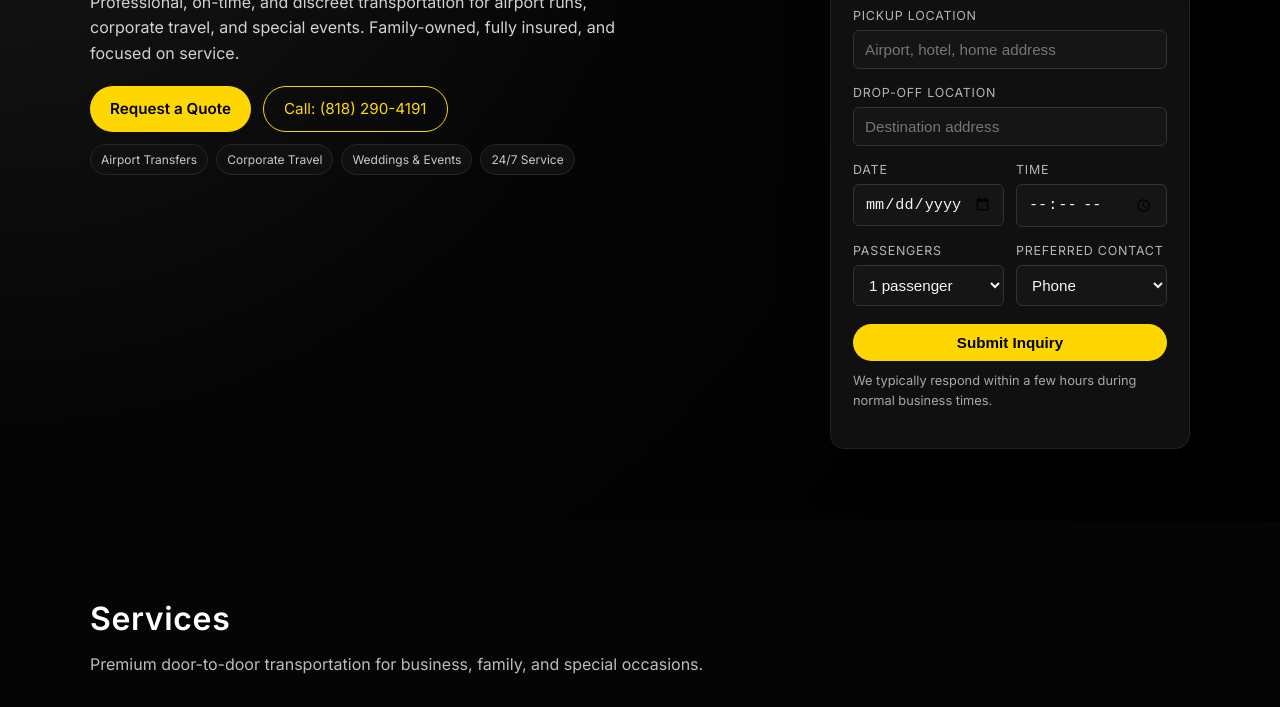
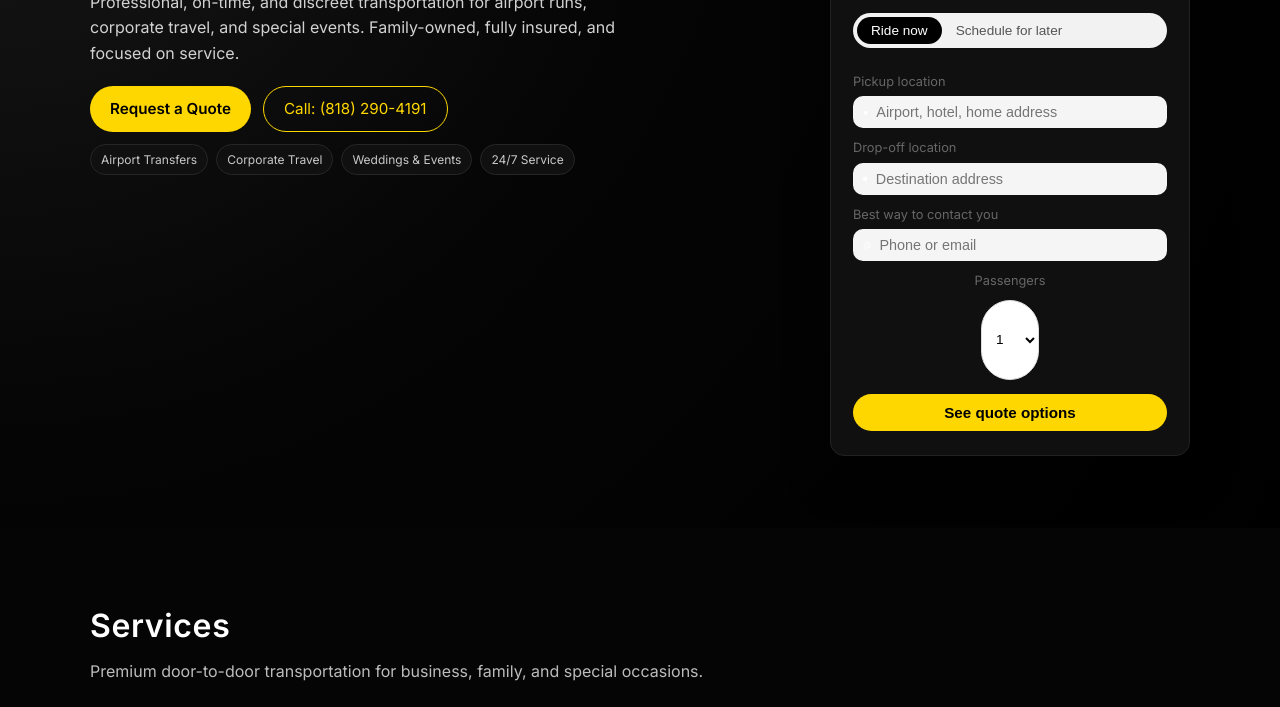
Before and after one commit to hasibr1/selectiveone, a plain HTML site: page index.html in a window 1280 px wide. Shown: the part 312-1019 px from the top of the page. Drawn offline with Linux system fonts and the light colour scheme.

Commit message:
Simplify hero form to Uber-style pickup/dropoff

```diff
--- a/index.html
+++ b/index.html
@@ -69,21 +69,35 @@
 
             <!-- HERO FORM (NETLIFY) -->
       <div class="hero-card">
-        <h2>Instant Ride Inquiry</h2>
+        <h2>Go anywhere with Selective One</h2>
         <p class="hero-card-sub">
-          Send your trip details and we’ll text or email you a quote.
+          Send your pickup and drop-off — we’ll reply with a quote.
         </p>
 
         <form
           name="hero-booking"
           method="POST"
           netlify
-          class="booking-form"
+          class="hero-quick-form"
         >
           <input type="hidden" name="form-name" value="hero-booking" />
 
-          <div class="field">
-            <label for="pickup">Pickup Location</label>
+          <!-- Ride type -->
+          <div class="hero-chip-row">
+            <button type="button" class="hero-chip hero-chip--active" data-ride-type="now">
+              Ride now
+            </button>
+            <button type="button" class="hero-chip" data-ride-type="later">
+              Schedule for later
+            </button>
+            <input type="hidden" name="rideType" id="rideType" value="now" />
+          </div>
+
+          <!-- Pickup -->
+          <div class="hero-field">
+            <label for="pickup" class="hero-field-label">Pickup location</label>
+            <div class="hero-field-inner">
+              <span class="hero-field-icon">●</span>
               <input
                 id="pickup"
                 type="text"
@@ -92,9 +106,13 @@
                 required
               />
             </div>
+          </div>
 
-          <div class="field">
-            <label for="dropoff">Drop-off Location</label>
+          <!-- Dropoff -->
+          <div class="hero-field">
+            <label for="dropoff" class="hero-field-label">Drop-off location</label>
+            <div class="hero-field-inner">
+              <span class="hero-field-icon hero-field-icon--square">■</span>
               <input
                 id="dropoff"
                 type="text"
@@ -103,47 +121,38 @@
                 required
               />
             </div>
+          </div>
 
-          <div class="field-grid">
-            <div class="field">
-              <label for="date">Date</label>
-              <input id="date" type="date" name="date" required />
-            </div>
-            <div class="field">
-              <label for="time">Time</label>
-              <input id="time" type="time" name="time" required />
+          <!-- Contact -->
+          <div class="hero-field">
+            <label for="contact" class="hero-field-label">Best way to contact you</label>
+            <div class="hero-field-inner">
+              <span class="hero-field-icon">@</span>
+              <input
+                id="contact"
+                type="text"
+                name="contactInfo"
+                placeholder="Phone or email"
+                required
+              />
             </div>
           </div>
 
-          <div class="field-grid">
-            <div class="field">
-              <label for="passengers">Passengers</label>
+          <!-- Optional small row -->
+          <div class="hero-field hero-field--inline">
+            <label for="passengers" class="hero-field-label">Passengers</label>
             <select id="passengers" name="passengers">
-                <option value="1">1 passenger</option>
-                <option value="2">2 passengers</option>
-                <option value="3">3 passengers</option>
-                <option value="4">4 passengers</option>
-                <option value="5">5 passengers</option>
-                <option value="6">6 passengers</option>
-                <option value="7+">7+ passengers</option>
+              <option value="1">1</option>
+              <option value="2">2</option>
+              <option value="3">3</option>
+              <option value="4">4</option>
+              <option value="5+">5+</option>
             </select>
           </div>
-            <div class="field">
-              <label for="contactMethod">Preferred Contact</label>
-              <select id="contactMethod" name="contactMethod">
-                <option value="phone">Phone</option>
-                <option value="text">Text</option>
-                <option value="email">Email</option>
-              </select>
-            </div>
-          </div>
 
-          <button type="submit" class="btn btn-primary btn-full">
-            Submit Inquiry
+          <button type="submit" class="btn btn-primary btn-full hero-submit">
+            See quote options
           </button>
-          <p class="form-note">
-            We typically respond within a few hours during normal business times.
-          </p>
         </form>
       </div>
     </div>
--- a/styles.css
+++ b/styles.css
@@ -209,6 +209,127 @@ a {
   border: 1px solid #262626;
   background: #101010;
   color: #c8c8c8;
+}
+
+/* --- Uber-style hero form --- */
+
+.hero-card {
+  background: #ffffff;
+  border-radius: 16px;
+  padding: 20px 20px 18px;
+  box-shadow: 0 18px 45px rgba(0, 0, 0, 0.18);
+  max-width: 420px;
+  margin-left: auto;
+}
+
+.hero-card h2 {
+  font-size: 1.3rem;
+  margin-bottom: 4px;
+}
+
+.hero-card-sub {
+  font-size: 0.9rem;
+  color: #555;
+  margin-bottom: 14px;
+}
+
+/* Ride type chips */
+.hero-chip-row {
+  display: inline-flex;
+  padding: 4px;
+  border-radius: 999px;
+  background: #f2f2f2;
+  margin-bottom: 14px;
+}
+
+.hero-chip {
+  border: none;
+  background: transparent;
+  padding: 6px 14px;
+  border-radius: 999px;
+  font-size: 0.85rem;
+  cursor: pointer;
+  color: #555;
+}
+
+.hero-chip--active {
+  background: #000;
+  color: #fff;
+}
+
+/* Field stack */
+.hero-quick-form {
+  display: flex;
+  flex-direction: column;
+  gap: 10px;
+}
+
+.hero-field {
+  display: flex;
+  flex-direction: column;
+  gap: 4px;
+}
+
+.hero-field-label {
+  font-size: 0.8rem;
+  color: #666;
+}
+
+.hero-field-inner {
+  display: flex;
+  align-items: center;
+  background: #f5f5f5;
+  border-radius: 10px;
+  padding: 8px 10px;
+}
+
+.hero-field-icon {
+  font-size: 0.55rem;
+  margin-right: 8px;
+}
+
+.hero-field-icon--square {
+  font-size: 0.5rem;
+}
+
+.hero-field-inner input {
+  border: none;
+  background: transparent;
+  font-size: 0.9rem;
+  width: 100%;
+  outline: none;
+}
+
+/* Passengers row */
+.hero-field--inline {
+  display: flex;
+  align-items: center;
+  justify-content: space-between;
+  gap: 8px;
+}
+
+.hero-field--inline select {
+  flex: 0 0 80px;
+  border-radius: 999px;
+  border: 1px solid #ddd;
+  padding: 4px 10px;
+  font-size: 0.85rem;
+  background: #fff;
+}
+
+/* Submit button */
+.hero-submit {
+  margin-top: 6px;
+  width: 100%;
+  justify-content: center;
+}
+
+/* Mobile tweak */
+@media (max-width: 768px) {
+  .hero-card {
+    max-width: 100%;
+    margin: 1.25rem 0 0;
+  }
 }
 
 /* HERO CARD */
```
Lines whose indentation alone changed are shown as unchanged.
